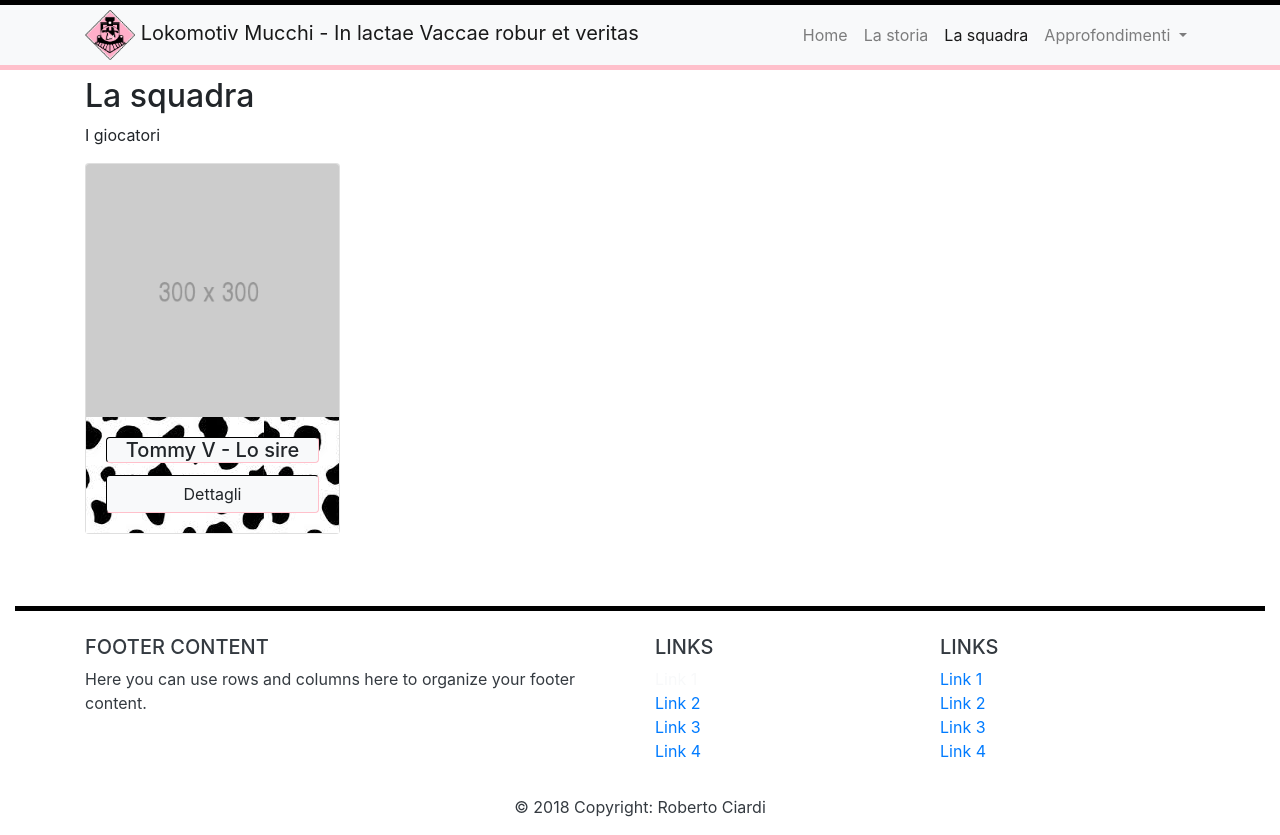
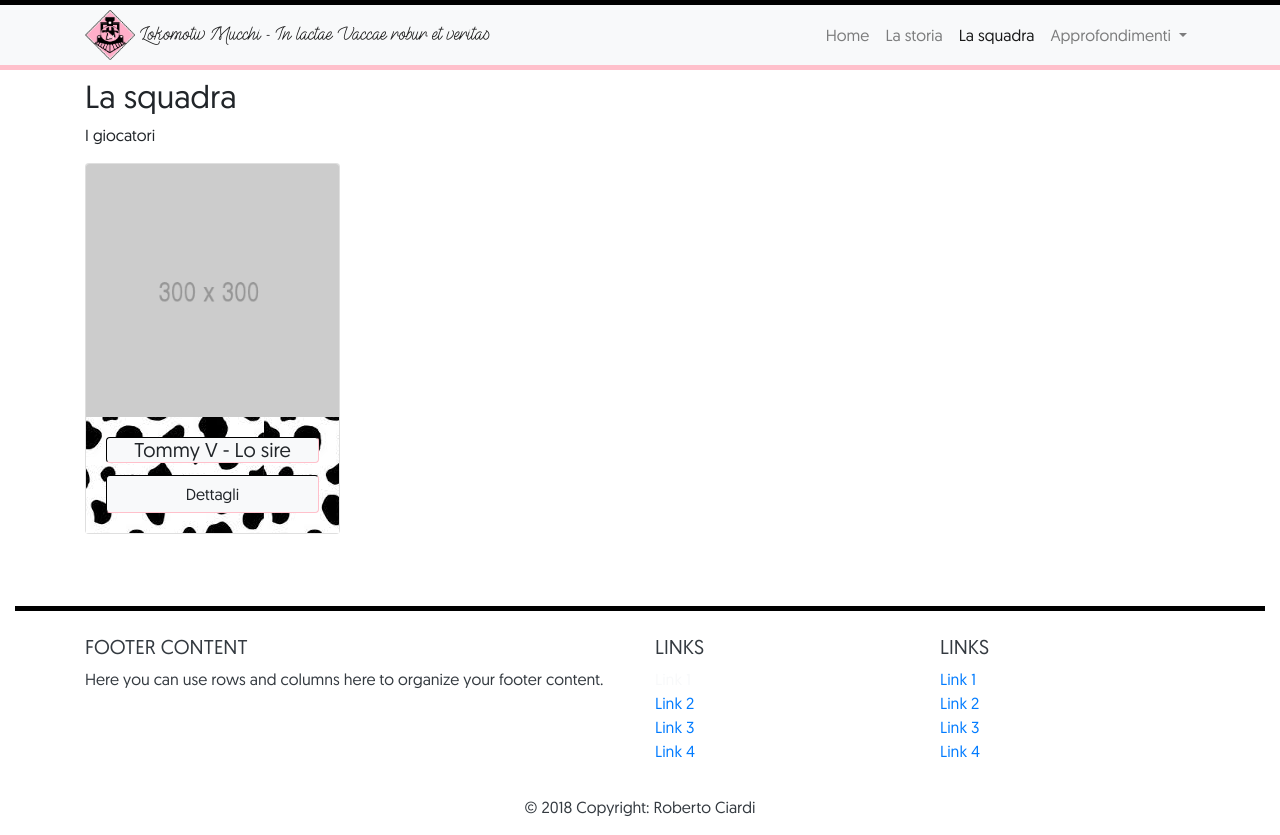
Before and after one commit to robertociardi/robertociardi.github.io, a PHP site: page /squadra.html in a window 1280 px wide. Run offline with PHP 8.4, Linux system fonts and the light colour scheme; some libraries are stand-ins or nearby versions.

Commit message:
added font-face on style.css

```diff
--- a/css/style.css
+++ b/css/style.css
@@ -1,3 +1,45 @@
+body {
+    font-family: GeomanistRegular !important;
+}
+
+@font-face {
+    font-family: 'CustomCraft';
+    src: url('font/CustomCraft-Regular.woff') format('woff'),
+        url('font/Custom-Craft-Regular.ttf') format('truetype');
+    font-style: normal;
+}
+
+@font-face {
+    font-family: Illusion;
+    src: url(font/illusion.otf);
+}
+
+@font-face {
+    font-family: GeomanistRegular;
+    src: url(font/Geomanist/Webfont/Geomanist-Regular/geomanist-regular.woff);
+}
+
+@font-face {
+    font-family: GeomanistItalic;
+    src: url(font/Geomanist/Webfont/Geomanist-Italic/geomanist-italic.woff);
+}
+
+.craft {
+    font-family: CustomCraft;
+}
+
+.illusion {
+    font-family: Illusion;
+    font-size: 15pt;
+}
+
+.geoReg {
+    font-family: GeomanistRegular;
+}
+
+.geoIt {
+    font-family: GeomanistItalic;
+}
 
 #return-to-top {
     display: none; /* Hidden by default */
@@ -98,3 +140,11 @@ ul.timeline > li:before {
     height: 20px;
     z-index: 400;
 }
+
+.big-wrap {
+    height: 250px !important;
+}
+
+.small-wrap {
+    height: 80px !important;
+}
```
